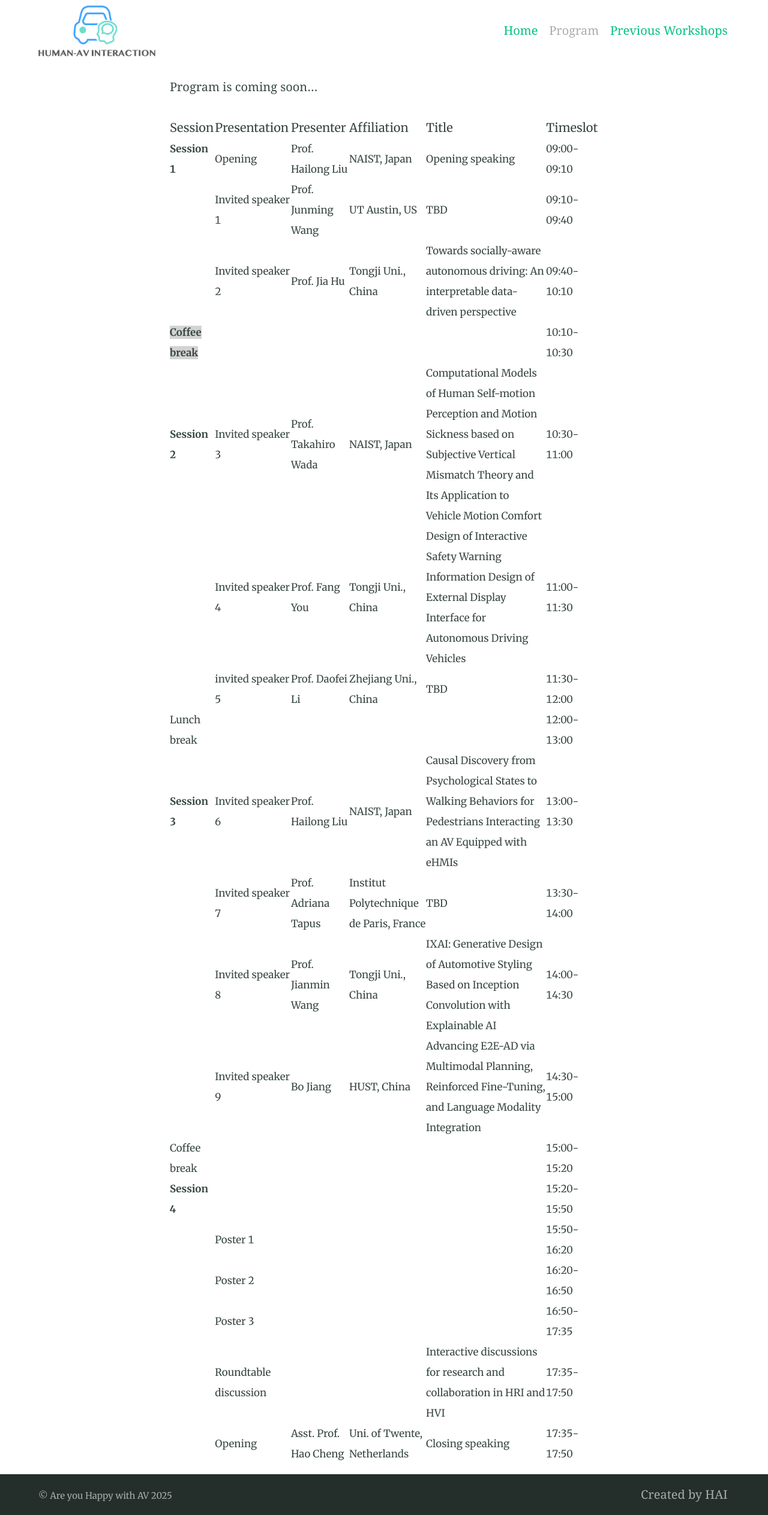
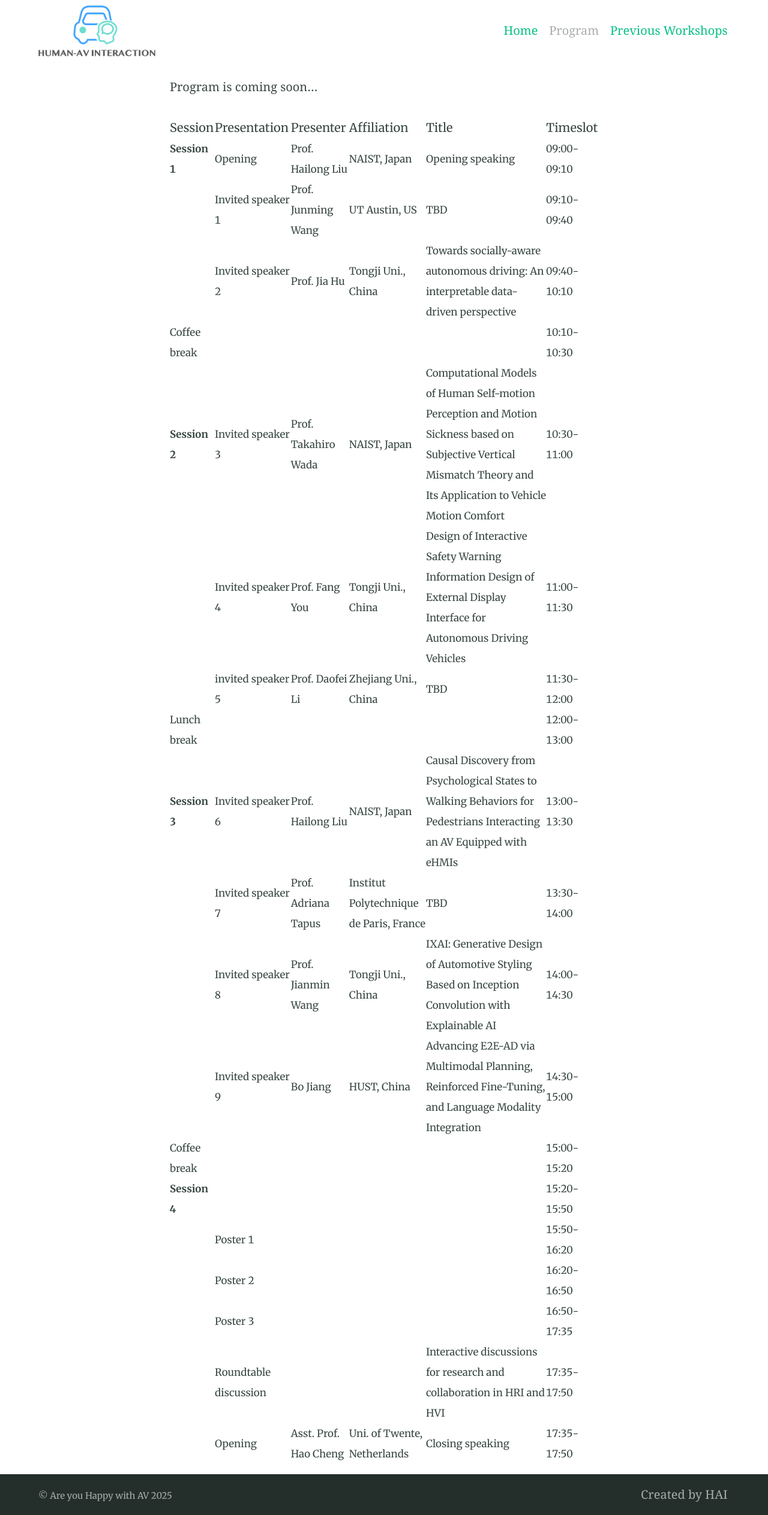
Before and after one commit to Are-You-Happy-with-AV/are-you-happy-with-av.github.io, a Jekyll site: the page built from program.md, in a window 1280 px wide. Shown: the whole page at 60% size. Built offline with Jekyll 4.4.1, drawn with Linux system fonts in a browser that asks for light colours; our own code applies the rules of GitHub Pages for plain Markdown files.

Commit message:
Update program.md

```diff
--- a/program.md
+++ b/program.md
@@ -5,7 +5,7 @@ Program is coming soon...
 | **Session 1**   | Opening | Prof. Hailong Liu | NAIST, Japan| Opening speaking | 09:00-09:10 |
 |                       | Invited speaker 1 | Prof. Junming Wang      | UT Austin, US      | TBD      | 09:10-09:40 |
 |                       | Invited speaker 2 | Prof. Jia Hu      | Tongji Uni., China      | Towards socially-aware autonomous driving: An interpretable data-driven perspective      | 09:40-10:10 |
-| <span style="background-color:lightgrey; font-weight:bold;">Coffee break</span>| | | | |10:10-10:30 |
+| Coffee break   | | | | |10:10-10:30 |
 | **Session 2**        | Invited speaker 3 | Prof. Takahiro Wada |NAIST, Japan | Computational Models of Human Self-motion Perception and Motion Sickness based on Subjective Vertical Mismatch Theory and Its Application to Vehicle Motion Comfort |10:30-11:00|
 |                 | Invited speaker 4|Prof. Fang You|Tongji Uni., China| Design of Interactive Safety Warning Information Design of External Display Interface for Autonomous Driving Vehicles | 11:00-11:30 |
 |                | invited speaker 5 | Prof. Daofei Li  | Zhejiang Uni., China      |  TBD     | 11:30-12:00  |
```
